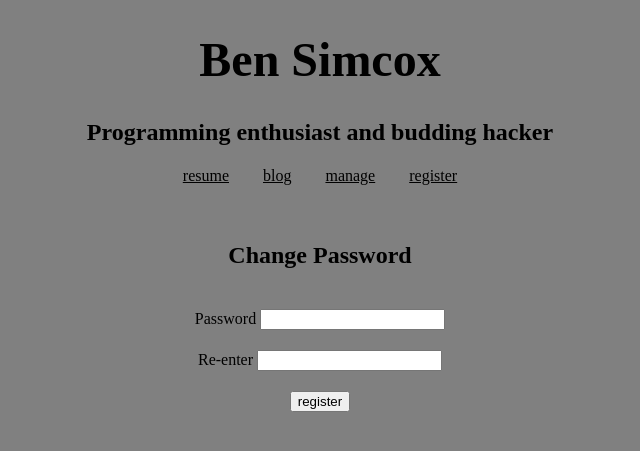
After one commit to bnsmcx/bnsmcx.com, a Flask app: page /change_pass in a window 1280 px wide. The commit adds this page. Shown: the top 451 px of the page, without its empty margins (320-960 px from the left). Run offline with Flask 2, Linux system fonts and the light colour scheme.

Commit message:
added user change password feature that checks for common passwords

```diff
--- a/app.py
+++ b/app.py
@@ -5,12 +5,15 @@ AUTHOR:     Ben Simcox
 PROJECT:    bnsmcx.com
 PURPOSE:    Flask entry point.
 """
-from csv import DictReader
+import shutil
+from csv import DictReader, DictWriter
 from flask import Flask, render_template, request, redirect
 from passlib.hash import argon2
 
 app = Flask(__name__)
 credentials = app.root_path + '/users.csv'
+temp_credentials = app.root_path + '/temp_users.csv'
+common_passwords = app.root_path + '/CommonPassword.txt'
 authenticated_user_sessions = {}
 
 
@@ -52,7 +55,6 @@ def login():
                     else:
                         return render_template('login.html', error="Invalid Password")
             return render_template('login.html', error="User not found")
-
     return render_template('login.html', error="")
 
 
@@ -111,15 +113,76 @@ def register():
     return render_template('register.html', error="")
 
 
+def user_is_authenticated() -> bool:
+    """check and see if a valid session exists for the user"""
+    cookie = request.cookies.get('session_cookie')
+    if cookie not in authenticated_user_sessions.keys():
+        return False
+    return True
+
+
+def is_uncommon_password(password):
+    """check to see if a password is in a file of common passwords"""
+    with open(common_passwords, 'r') as file:
+        for word in file:
+            if word == password:
+                return False
+    return True
+
+
+def _prep_temp_credentials_file():
+    """creates and adds the csv headers to the temp_credentials file"""
+    with open(temp_credentials, 'w') as file:
+        file.write("username,password,id")
+        file.write("\n")
+
+
+def set_password(username: str, password: str) -> bool:
+    """set the password for a given username"""
+    if is_complex_password(password) and is_uncommon_password(password):
+        password_hash = argon2.hash(password)
+        _prep_temp_credentials_file()
+        with open(credentials, 'r') as file, open(temp_credentials, 'a') as temp_file:
+            reader = DictReader(file)
+            fieldnames = ['username', 'password', 'id']
+            writer = DictWriter(temp_file, fieldnames)
+            for row in reader:
+                if row['username'] == username:
+                    row['password'] = password_hash
+                    writer.writerow(row)
+                else:
+                    writer.writerow(row)
+        shutil.move(temp_credentials, credentials)
+        return True
+    return False
+
+
+@app.route('/change_pass', methods=['GET', 'POST'])
+def change_pass():
+    """change a user's password"""
+    if request.method == 'POST':
+        username = authenticated_user_sessions[request.cookies.get('session_cookie')]
+        password = request.form['password']
+        if user_is_authenticated() and password == request.form['confirm_password']:
+            if not set_password(username, password):
+                return render_template('change_password.html',
+                                       error="""Either your password is too common or used an insufficient
+                                        password complexity,\n it must be 12 characters and include
+                                        at least 1 uppercase, 1 lowercase, 1 number and 1 special
+                                        character""")
+            return redirect('/manage')
+        return render_template('change_password.html', error="Passwords don't match.")
+    return render_template('change_password.html', error='')
+
+
 @app.route('/manage')
 def management():
     """force users to the login page if they aren't authenticated"""
     cookie = request.cookies.get('session_cookie')
-    if cookie not in authenticated_user_sessions.keys():
-        return redirect('/login')
-    else:
+    if user_is_authenticated():
         user = authenticated_user_sessions[cookie]
         return render_template('management.html', name=user)
+    return redirect('/login')
 
 
 def count_users() -> int:
@@ -127,7 +190,7 @@ def count_users() -> int:
     users = 0
     with open(credentials, 'r') as f:
         reader = DictReader(f)
-        for row in reader:
+        for _ in reader:
             users = reader.line_num
     return users
 
@@ -142,5 +205,4 @@ def logout():
 
 
 if __name__ == '__main__':
-    print(count_users())
     app.run()
--- /dev/null
+++ b/templates/change_password.html
@@ -0,0 +1,25 @@
+{% extends "base.html" %}
+{% block head %}
+    {{ super() }}
+    <style type="text/css">
+    </style>
+{% endblock %}
+{% block content %}
+    <form action="" method="post">
+        <div>
+            <h2>Change Password</h2>
+        </div>
+        <div>
+            <label for="password">Password</label>
+            <input type="password" name="password">
+        </div>
+        <div>
+            <label for="confirm_password">Re-enter</label>
+            <input type="password" name="confirm_password">
+        </div>
+        <div>
+            <input type="submit" class="submit" value="register">
+        </div>
+        <div class="error">{{ error }}</div>
+    </form>
+{% endblock %}
--- a/templates/management.html
+++ b/templates/management.html
@@ -6,6 +6,7 @@
 {% endblock %}
 {% block content %}
     <p>Management page for {{ name }}</p>
+    <ol><a href="/change_pass">Change Password</a></ol>
     <table border="1">
     <caption><h3>Here is the table containing the images for Lab7</h3></caption>
         <tr>
--- a/users.csv
+++ b/users.csv
@@ -1,4 +1,4 @@
 username,password,id
-"ben","$argon2id$v=19$m=102400,t=2,p=8$/V8rZax1rnXuXUspBcB4rw$IfZtKC/2IktQOUr/kAgAZw",0
-"todd","$argon2id$v=19$m=102400,t=2,p=8$shbiHGOs1fp/r3WO8T7n3A$UcvEP5rZB9YCDYUVTCiOJw",2
-"tim","$argon2id$v=19$m=102400,t=2,p=8$cQ5hDEHovbfW2ru31rr3Xg$FsUFUrnqDk6fxXSL+G+U5Q",3
+ben,"$argon2id$v=19$m=102400,t=2,p=8$VOpdS+k9xzhH6P3//9+bEw$ATTWi3erQmFwra/TiOG7TA",0
+todd,"$argon2id$v=19$m=102400,t=2,p=8$tZbS+h/DWKsVovR+z/lf6w$e5rlbaAb/2b1j8baXODbGQ",2
+tim,"$argon2id$v=19$m=102400,t=2,p=8$YIwxJsQ4RyiFsBbifO8dYw$pz8E/coCUyia0lUQsl4FUA",3
```
